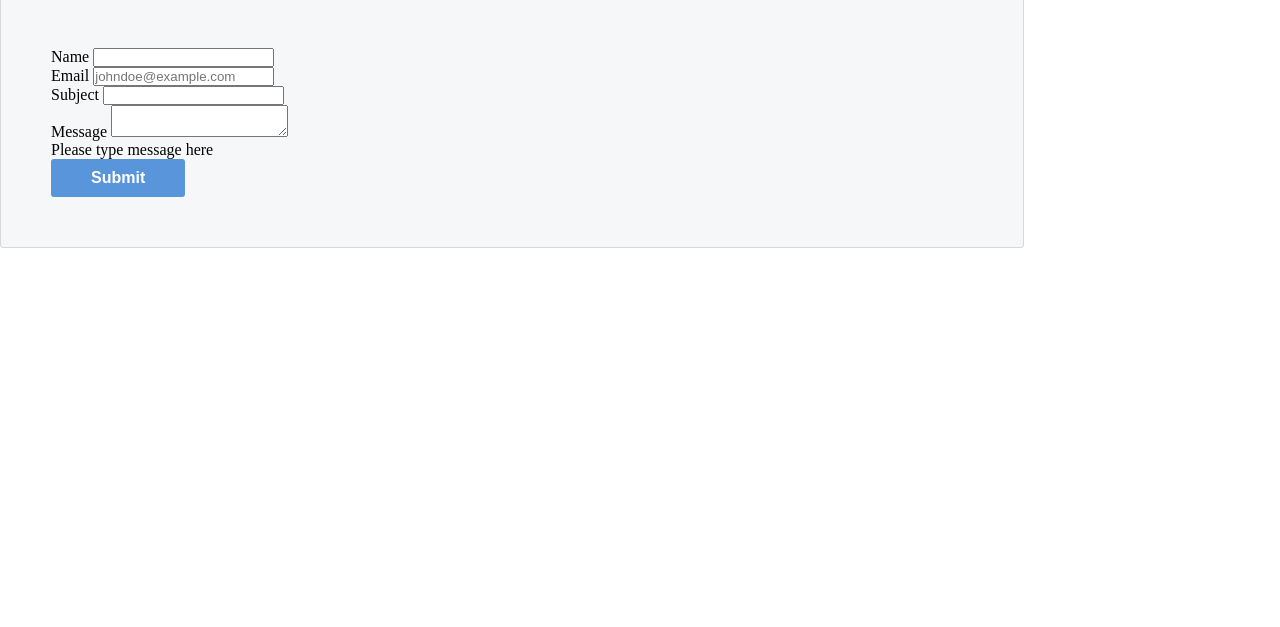
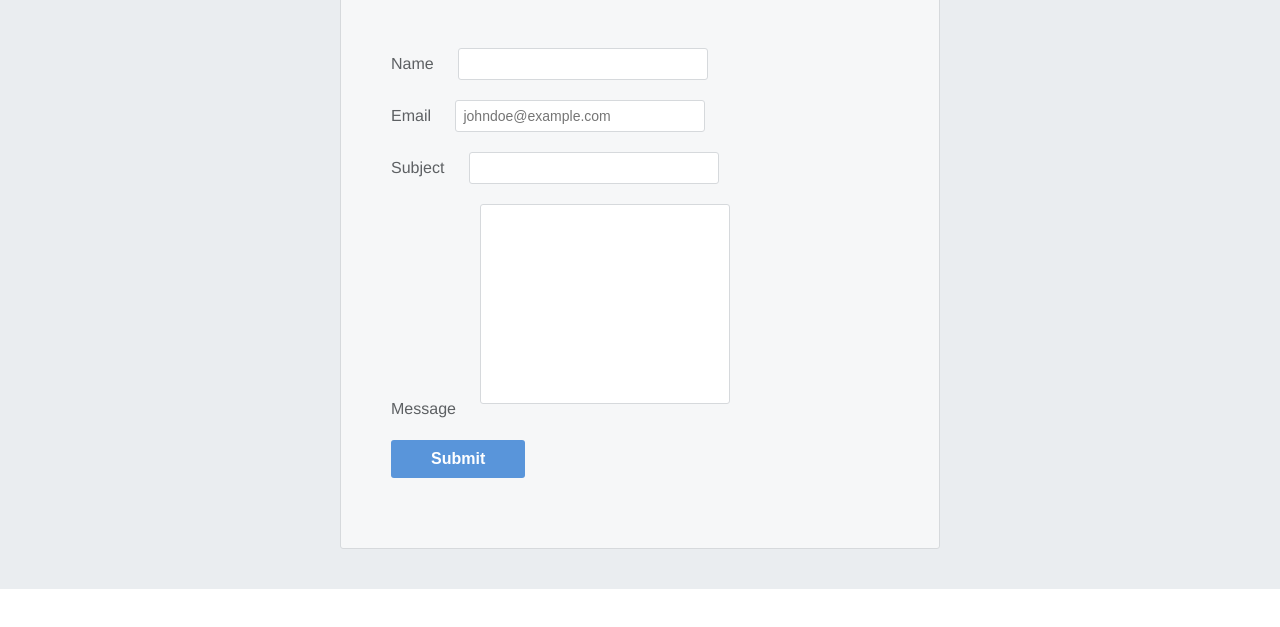
Before and after one commit to Lenever/portfoliowebsite, a website: page public/index.html in a window 1280 px wide. Shown: the part 125-752 px from the top of the page. Drawn offline with Linux system fonts and the light colour scheme.

Commit message:
Contact form in progress

```diff
--- a/public/css/style.css
+++ b/public/css/style.css
@@ -28,14 +28,60 @@ ul {
   list-style: none;
 }
 
+.contact {
+  color: #5d6063;
+  background-color: #eaedf0;
+  font-family: "Helvetica", "Arial", sans-serif;
+  font-size: 16px;
+  line-height: 1.3;
+  display: flex;
+  /* height: 100vh; */
+  flex-direction: column;
+  align-items: center;
+  justify-content: space-evenly;
+}
+
 .contactme {
   background-color: #f6f7f8;
   border: 1px solid #d6d9dc;
   border-radius: 3px;
-
   width: 80%;
   padding: 50px;
   margin: 0 0 40px 0;
+}
+
+.form-row input[type="text"],
+.form-row input[type="email"] {
+  background-color: #ffffff;
+  border: 1px solid #d6d9dc;
+  border-radius: 3px;
+  width: 100%;
+  padding: 7px;
+  font-size: 14px;
+}
+
+.form-row label {
+  margin-bottom: 15px;
+}
+
+.form-row input[type="text"]:invalid,
+.form-row input[type="email"]:invalid {
+  border: 1px solid #d55c5f;
+  color: #d55c5f;
+  box-shadow: none; /* Remove default red glow in Firefox */
+}
+
+.form-row textarea {
+  font-family: "Helvetica", "Arial", sans-serif;
+  font-size: 14px;
+
+  border: 1px solid #d6d9dc;
+  border-radius: 3px;
+
+  min-height: 200px;
+  margin-bottom: 10px;
+  padding: 7px;
+  resize: none;
 }
 
 .form-row button {
@@ -60,7 +106,7 @@ ul {
   background-color: #407fc7;
 }
 
-@media only screen and (min-width: 961px) {
+@media only screen and (min-width: 700px) {
   ul {
     justify-content: flex-end;
   }
@@ -68,4 +114,26 @@ ul {
   .navitem {
     margin: 20px;
   }
+
+  .contactme {
+    width: 600px;
+  }
+
+  .form-row {
+    flex-direction: row;
+    align-items: flex-start; /* To avoid stretching */
+    margin-bottom: 20px;
+  }
+  .form-row input[type="text"],
+  .form-row input[type="email"],
+  .form-row textarea {
+    width: 250px;
+    height: initial;
+  }
+  .form-row label {
+    text-align: right;
+    width: 120px;
+    margin-top: 7px;
+    padding-right: 20px;
+  }
 }
--- a/public/index.html
+++ b/public/index.html
@@ -66,7 +66,6 @@
           <div class="form-row">
             <label for="message">Message</label>
             <textarea id="message" name="message"></textarea>
-            <div class="instructions">Please type message here</div>
           </div>
 
           <div class="form-row">
@@ -75,6 +74,7 @@
         </form>
       </section>
     </div>
+
     <script src="./js/script.js"></script>
   </body>
 </html>
```
